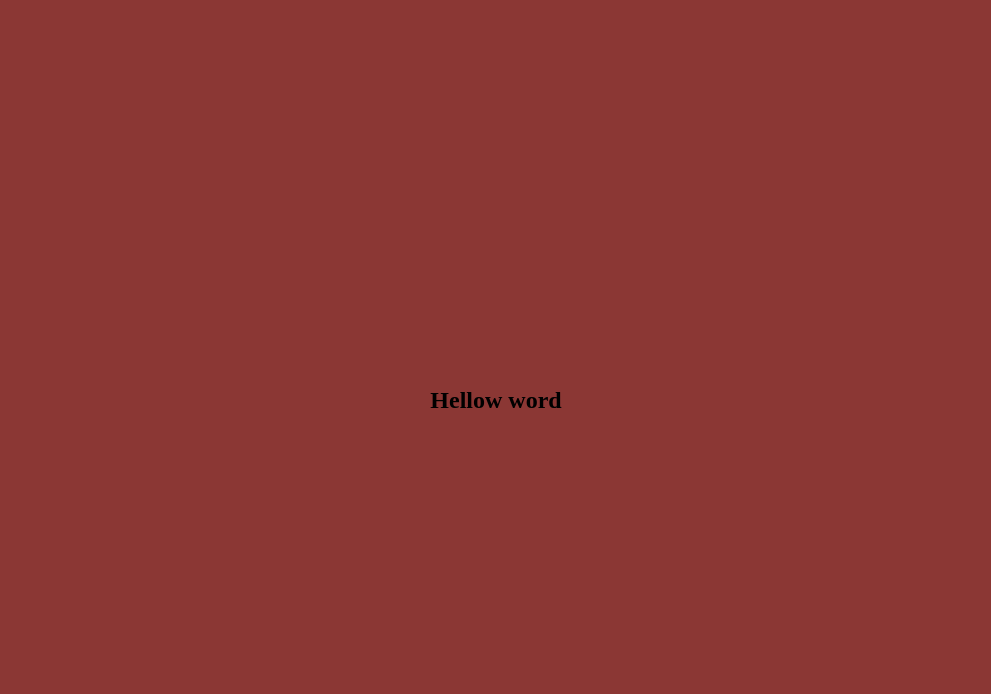
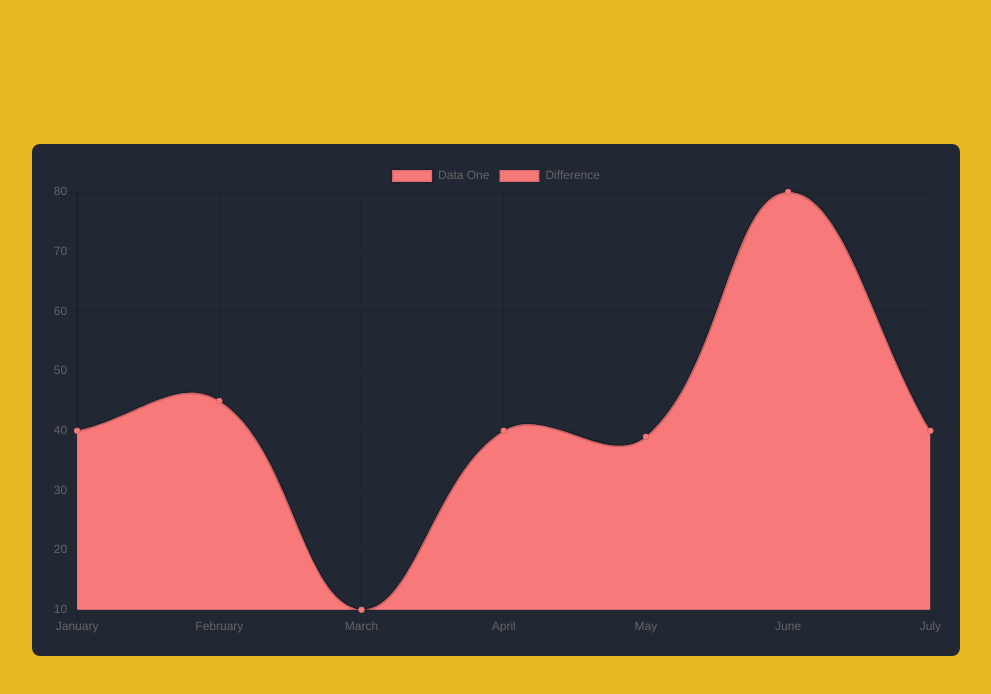
Before and after one commit to SewerynW/Graph, a Nuxt app: page / in a window 1280 px wide. Shown: the top 694 px of the page, without its empty margins (144-1135 px from the left). Built offline with nearby package versions, Linux system fonts and the light colour scheme.

Commit message:
Added Vue-chart.js

```diff
--- a/assets/scss/main.scss
+++ b/assets/scss/main.scss
@@ -1,5 +1,27 @@
 body {
-  background-color: #8b3734;
   margin: 0;
   box-sizing: border-box;
+  animation: colorChange 50s infinite;
 }
+
+@keyframes colorChange {
+  0% {
+    background: #9b59b6;
+  }
+
+  25% {
+    background: #f1c40f;
+  }
+
+  50% {
+    background: #3498db;
+  }
+
+  75% {
+    background: #1abc9c;
+  }
+
+  100% {
+    background: #9b59b6;
+  }
+}
--- /dev/null
+++ b/components/LineChart.vue
@@ -0,0 +1,24 @@
+<script>
+import { Line } from 'vue-chartjs'
+
+export default {
+  extends: Line,
+
+  props: {
+    chartData: {
+      type: Object,
+      default: null
+    },
+    chartOptions: {
+      type: Object,
+      default: null
+    }
+  },
+
+  mounted() {
+    this.renderChart(this.chartData, this.chartOptions)
+  }
+}
+</script>
+
+<style lang="scss" scoped></style>
--- a/package.json
+++ b/package.json
@@ -1,5 +1,5 @@
 {
-  "name": "Graph",
+  "name": "Chart",
   "version": "1.0.0",
   "description": "Graph that shows the daily variation of the dollar comparing with peso for the year 2018 and 2019.",
   "author": "Seweryn",
@@ -13,8 +13,10 @@
     "test": "jest"
   },
   "dependencies": {
+    "@nuxtjs/axios": "^5.3.6",
+    "chart.js": "^2.9.3",
     "nuxt": "^2.0.0",
-    "@nuxtjs/axios": "^5.3.6"
+    "vue-chartjs": "^3.5.0"
   },
   "devDependencies": {
     "@nuxtjs/eslint-config": "^1.0.1",
--- a/pages/index.vue
+++ b/pages/index.vue
@@ -1,15 +1,61 @@
 <template>
   <div class="container">
-    <logo />
+    <lineChart
+      v-if="loaded"
+      :chartData="chartData"
+      :chartOptions="chartOptions"
+      class="chart"
+    />
   </div>
 </template>
 
 <script>
-import Logo from '~/components/Logo.vue'
+import LineChart from '@/components/LineChart'
 
 export default {
   components: {
-    Logo
+    LineChart
+  },
+
+  data() {
+    return {
+      loaded: false,
+      chartData: {
+        labels: [
+          'January',
+          'February',
+          'March',
+          'April',
+          'May',
+          'June',
+          'July'
+        ],
+        datasets: [
+          {
+            label: 'Data One',
+            backgroundColor: '#f87979',
+            data: [40, 45, 10, 40, 39, 80, 40]
+          },
+          {
+            label: 'Difference',
+            backgroundColor: '#f87979',
+            data: [40, 45, 10, 40, 39, 80, 40]
+          }
+        ]
+      },
+      chartOptions: {
+        responsive: true,
+        maintainAspectRatio: false
+      }
+    }
+  },
+
+  mounted() {
+    this.loaded = false
+    setTimeout(() => {
+      console.log('Done')
+      this.loaded = true
+    }, 3000)
   }
 }
 </script>
@@ -17,5 +63,15 @@ export default {
 <style lang="scss" scoped>
 .container {
   height: 100vh;
+  display: flex;
+  align-items: center;
+  justify-content: center;
+  .chart {
+    background-color: #212733;
+    border-radius: 0.5em;
+    padding: 1em;
+    height: 30em;
+    width: 70%;
+  }
 }
 </style>
```
Also changed, not shown: 2 other files (tests, documents, lock files or other folders).
